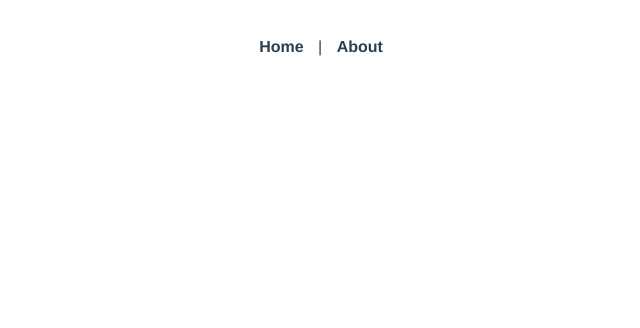
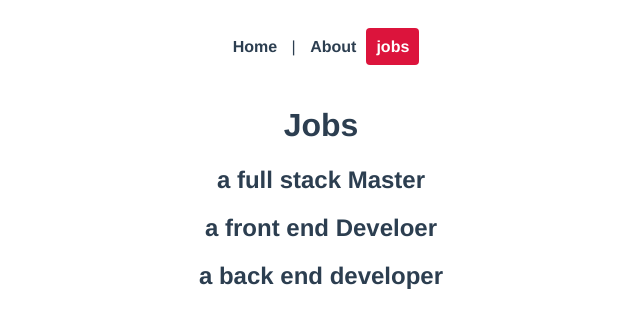
Before and after one commit to azmialwerfalli/new-jobs, a Vue app: page /jobs in a window 1280 px wide. Before the commit this address had no page. Shown: the top 328 px of the page, without its empty margins (319-959 px from the left). Built offline with nearby package versions, Linux system fonts and the light colour scheme.

Commit message:
modified:   src/App.vue 	modified:   src/router/index.js 	new file:   src/views/jobs/JobDetailsView.vue 	new file:   src/views/jobs/JobsView.vue

```diff
--- a/src/App.vue
+++ b/src/App.vue
@@ -2,6 +2,7 @@
   <nav>
     <router-link :to="{name: 'home'}">Home</router-link> |
     <router-link :to="{name: 'about'}">About</router-link>
+    <router-link :to="{name: 'jobs'}">jobs</router-link>
   </nav>
   <router-view/>
 </template>
--- a/src/router/index.js
+++ b/src/router/index.js
@@ -1,6 +1,7 @@
 import { createRouter, createWebHistory } from "vue-router";
 import HomeView from "../views/HomeView.vue";
 import AboutView from "../views/AboutView.vue";
+import JobsView from "../views/jobs/JobsView.vue";
 const routes = [
   {
     path: "/",
@@ -16,6 +17,11 @@
     // which is lazy-loaded when the route is visited.
     // component: () => import(/* webpackChunkName: "about" */ '../views/AboutView.vue')
   },
+  {
+    path: "/jobs",
+    name: "jobs",
+    component: JobsView,
+  },
 ];
 
 const router = createRouter({
--- /dev/null
+++ b/src/views/jobs/JobsView.vue
@@ -0,0 +1,24 @@
+<template>
+  <h1>Jobs</h1>
+  <div v-for="job in jobs" :key="job.id">
+    <h2>{{ job.title}}</h2>
+  </div>
+</template>
+
+<script>
+export default {
+    data() {
+        return  {
+            jobs: [
+                {title: "a full stack Master", id:1,details:"Master Programmer that has no life"}
+        ,        {title: "a front end Develoer", id:2,details:"just a cute child that put boxes above each other"}
+         ,       {title: "a back end developer", id:3,details:"that other child that's loud and always mad"}
+            ]
+        }
+    }
+}
+</script>
+
+<style>
+
+</style>
```
Also changed, not shown: src/views/jobs/JobDetailsView.vue (added, +13 -0 lines).
